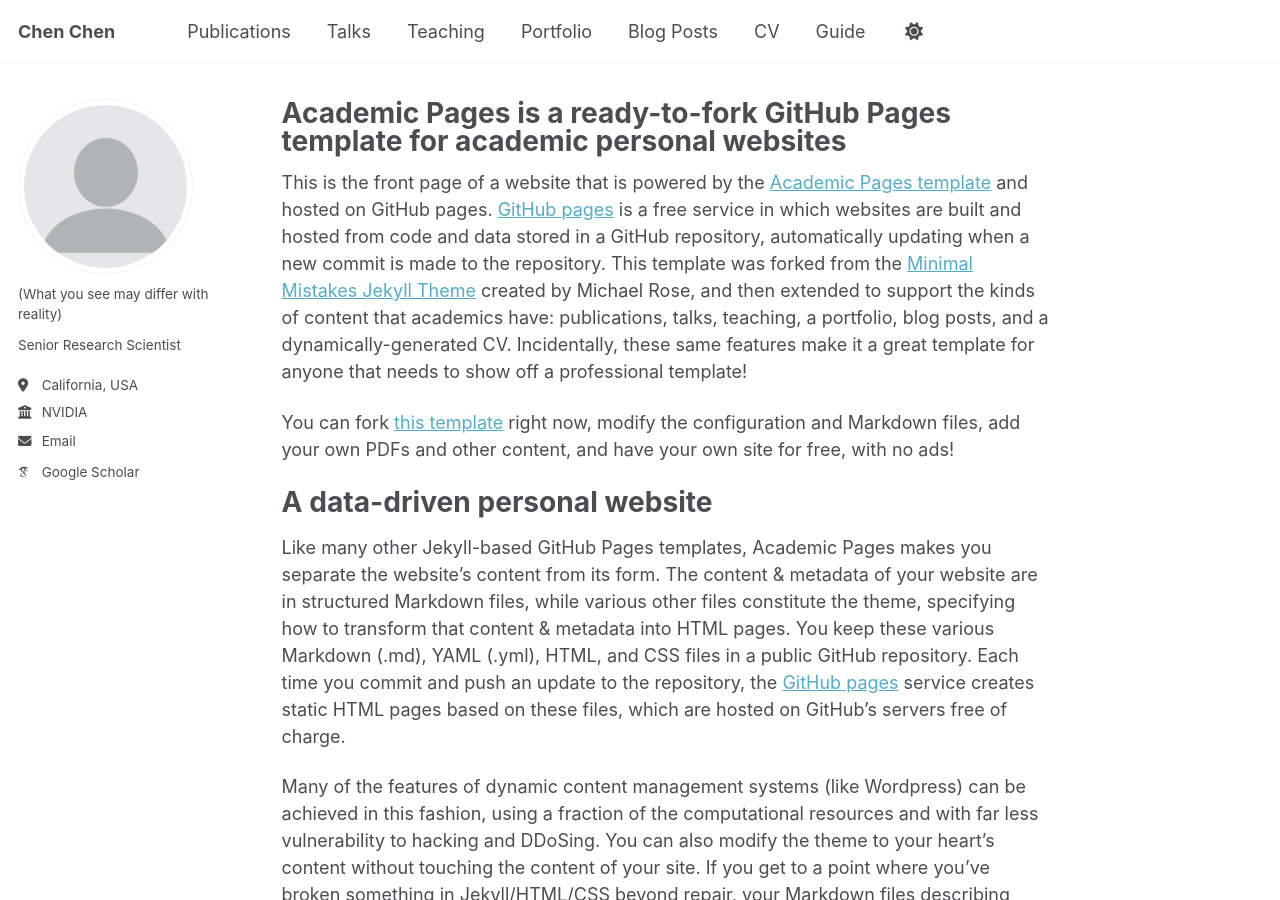
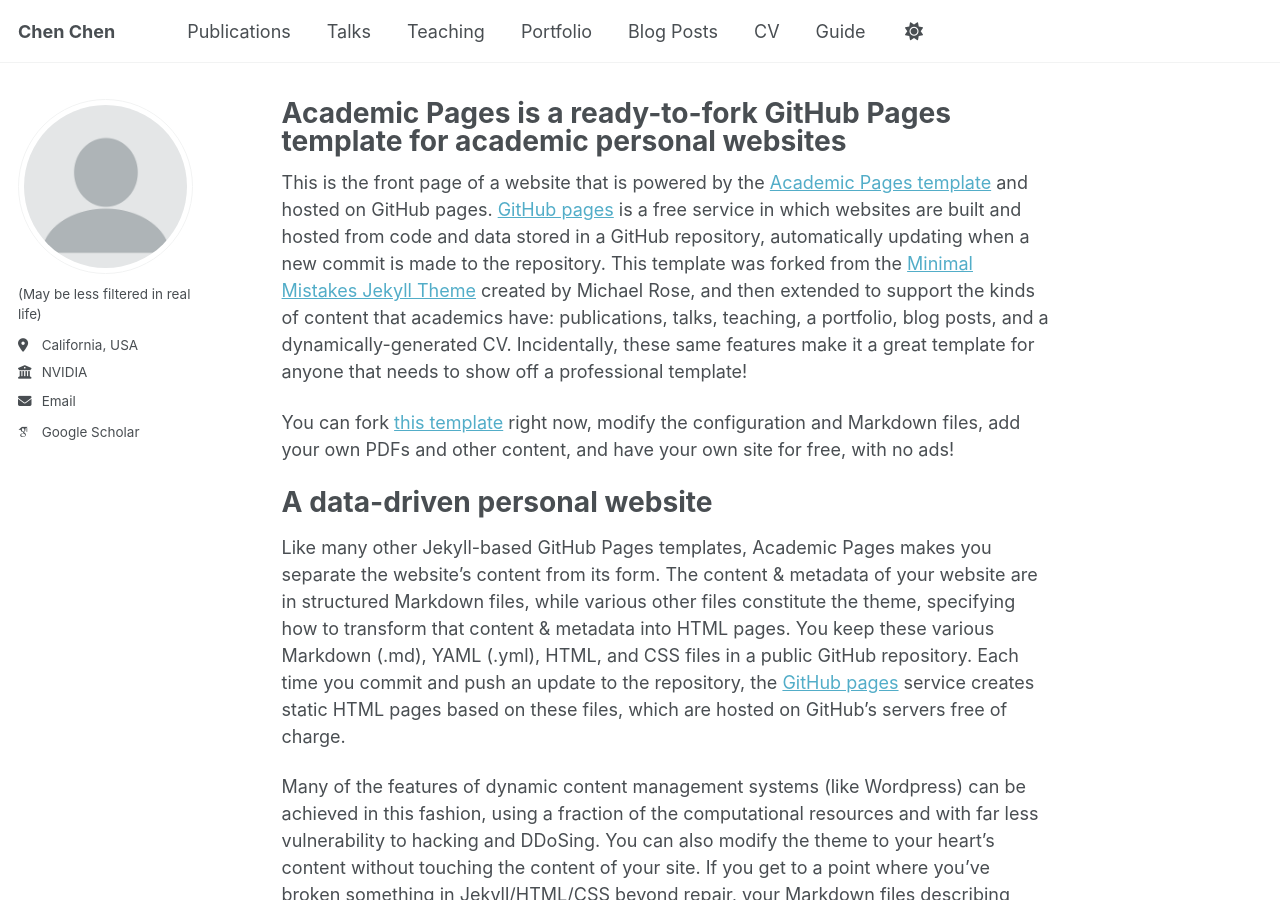
Before and after one commit to cchen1436/cchen1436.github.io, a Jekyll site: the page built from _pages/about.md, in a window 1280 px wide and 900 px high. Built offline with Jekyll 4.4.1, drawn with Linux system fonts in a browser that asks for light colours; some web fonts are replaced; a script that is not in the unit is left out.

Commit message:
Update _config.yml

```diff
--- a/_config.yml
+++ b/_config.yml
@@ -24,8 +24,8 @@ author:
   # Biographic information
   avatar           : "profile.png"
   name             : #"Chen Chen (陈晨)"
-  pronouns         : "(What you see may differ with reality)"
-  bio              : "Senior Research Scientist"
+  pronouns         : "(May be less filtered in real life)"
+  bio              : #"Senior Research Scientist"
   location         : "California, USA"
   employer         : "NVIDIA"
   uri              : # URL
```
